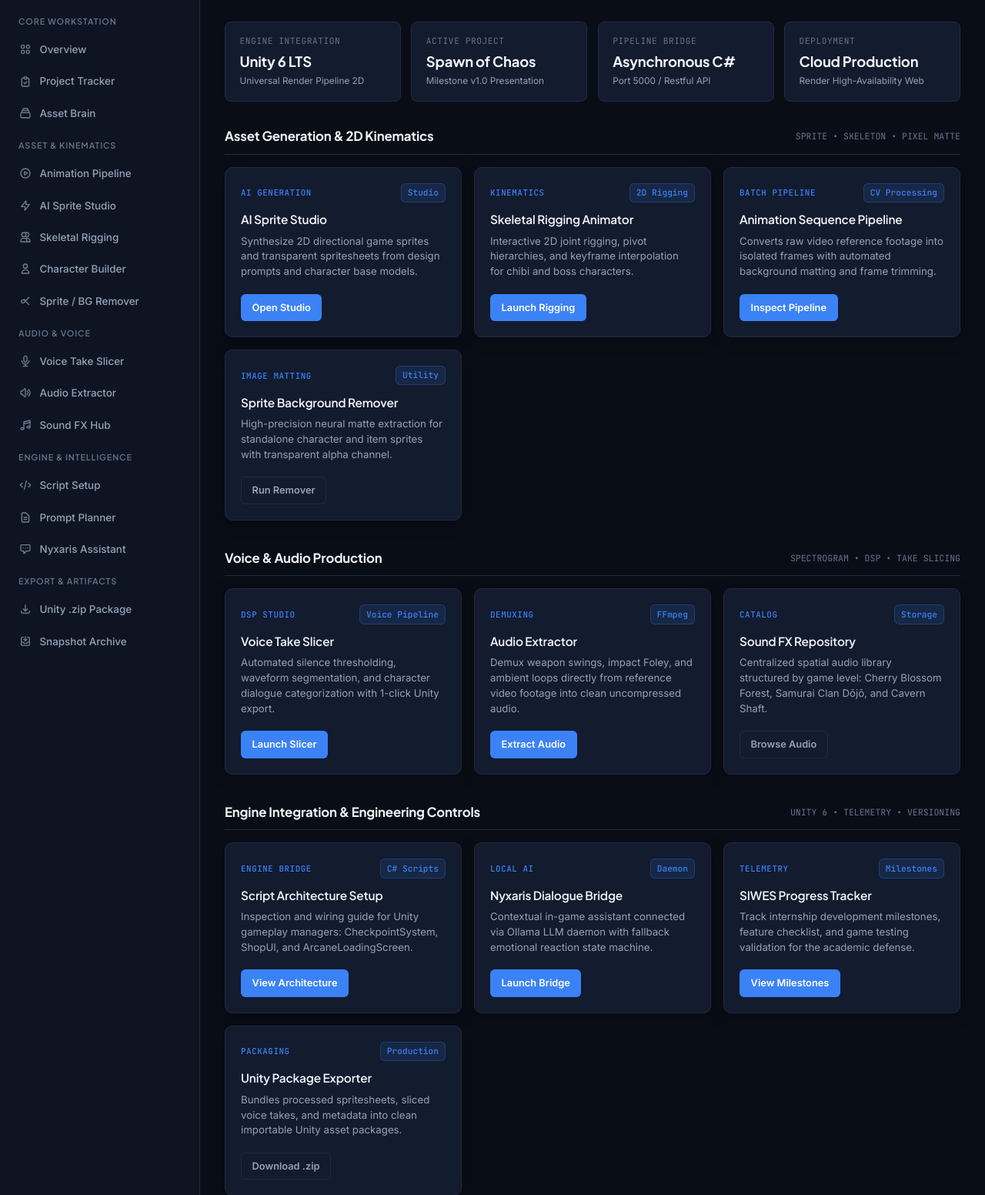
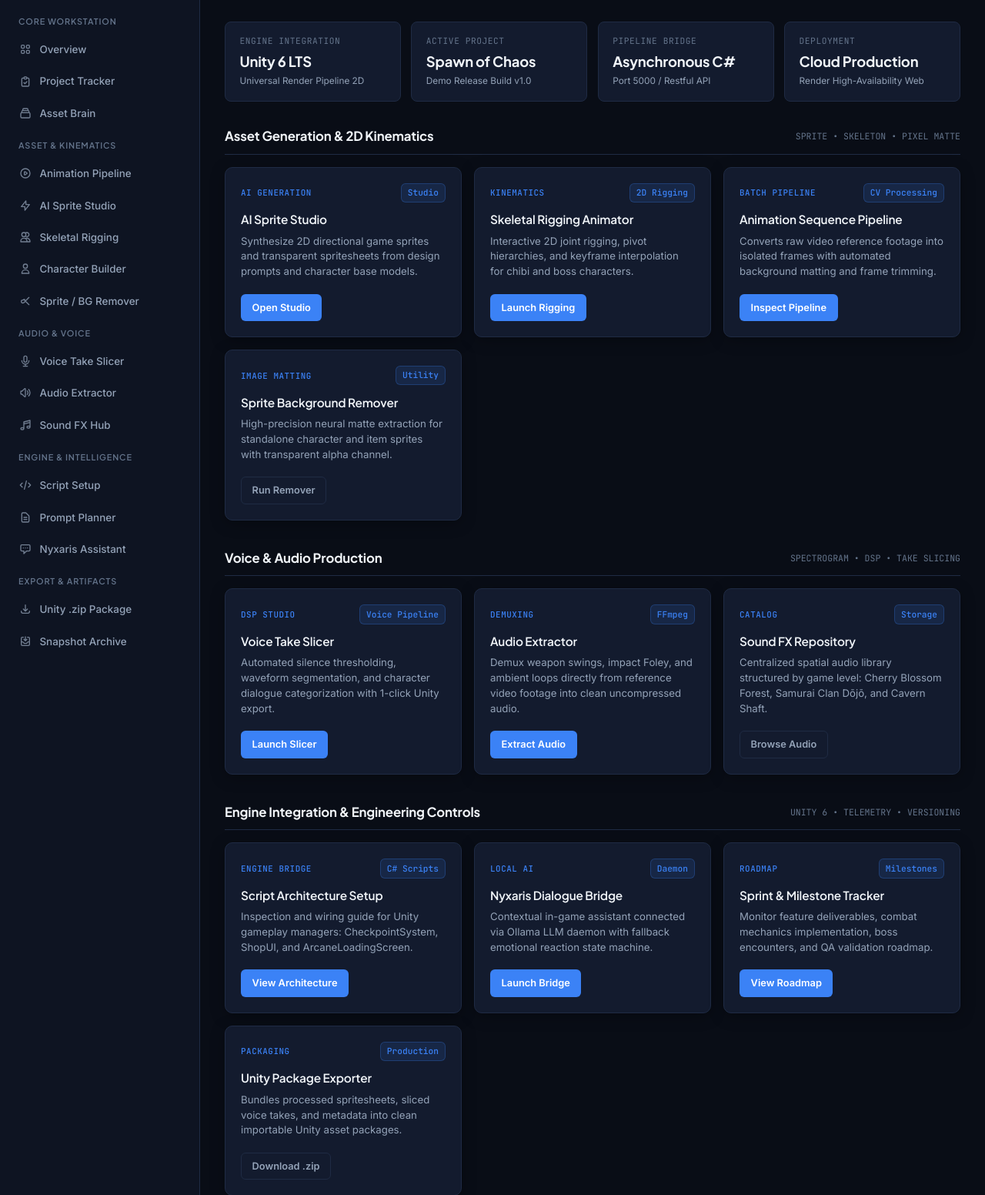
Before and after one commit to Shikii75/game-dev-os, a Flask app: page / in a window 1280 px wide. Shown: the part 64-1616 px from the top of the page at 77% size. Run offline with Flask 3, Linux system fonts and the light colour scheme.

Commit message:
chore: remove academic SIWES references; standardize to game production roadmap

```diff
--- a/templates/dashboard.html
+++ b/templates/dashboard.html
@@ -117,7 +117,7 @@
     <div class="telemetry-card">
       <span class="telemetry-label">Active Project</span>
       <span class="telemetry-val">Spawn of Chaos</span>
-      <span class="telemetry-sub">Milestone v1.0 Presentation</span>
+      <span class="telemetry-sub">Demo Release Build v1.0</span>
     </div>
     <div class="telemetry-card">
       <span class="telemetry-label">Pipeline Bridge</span>
@@ -266,13 +266,13 @@
 
       <div class="gdos-card card">
         <div class="card-top">
-          <span class="card-category">TELEMETRY</span>
+          <span class="card-category">ROADMAP</span>
           <span class="badge">Milestones</span>
         </div>
-        <h3>SIWES Progress Tracker</h3>
-        <p>Track internship development milestones, feature checklist, and game testing validation for the academic defense.</p>
+        <h3>Sprint &amp; Milestone Tracker</h3>
+        <p>Monitor feature deliverables, combat mechanics implementation, boss encounters, and QA validation roadmap.</p>
         <div class="actions">
-          <a class="gdos-btn primary" href="/tracker">View Milestones</a>
+          <a class="gdos-btn primary" href="/tracker">View Roadmap</a>
         </div>
       </div>
 
```
